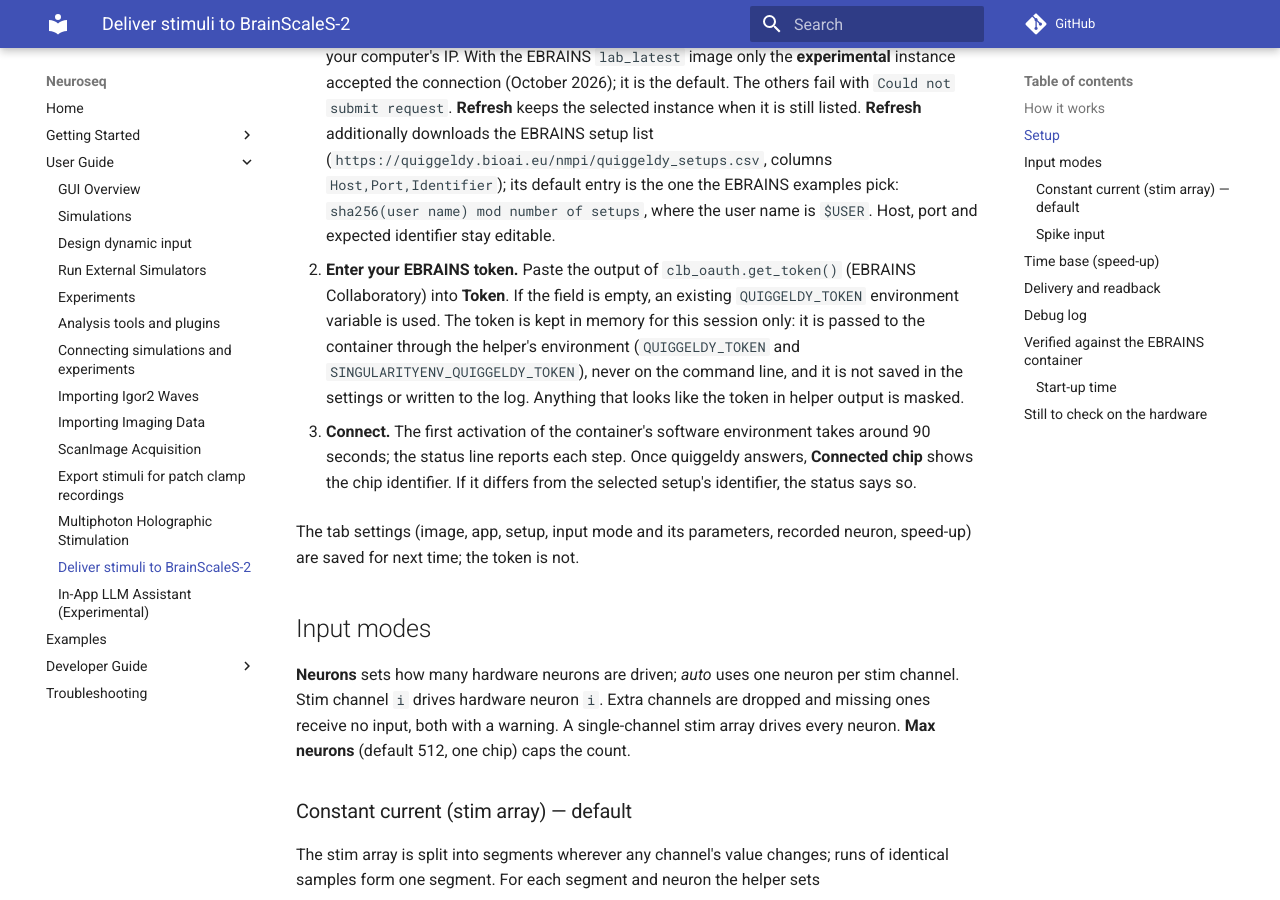
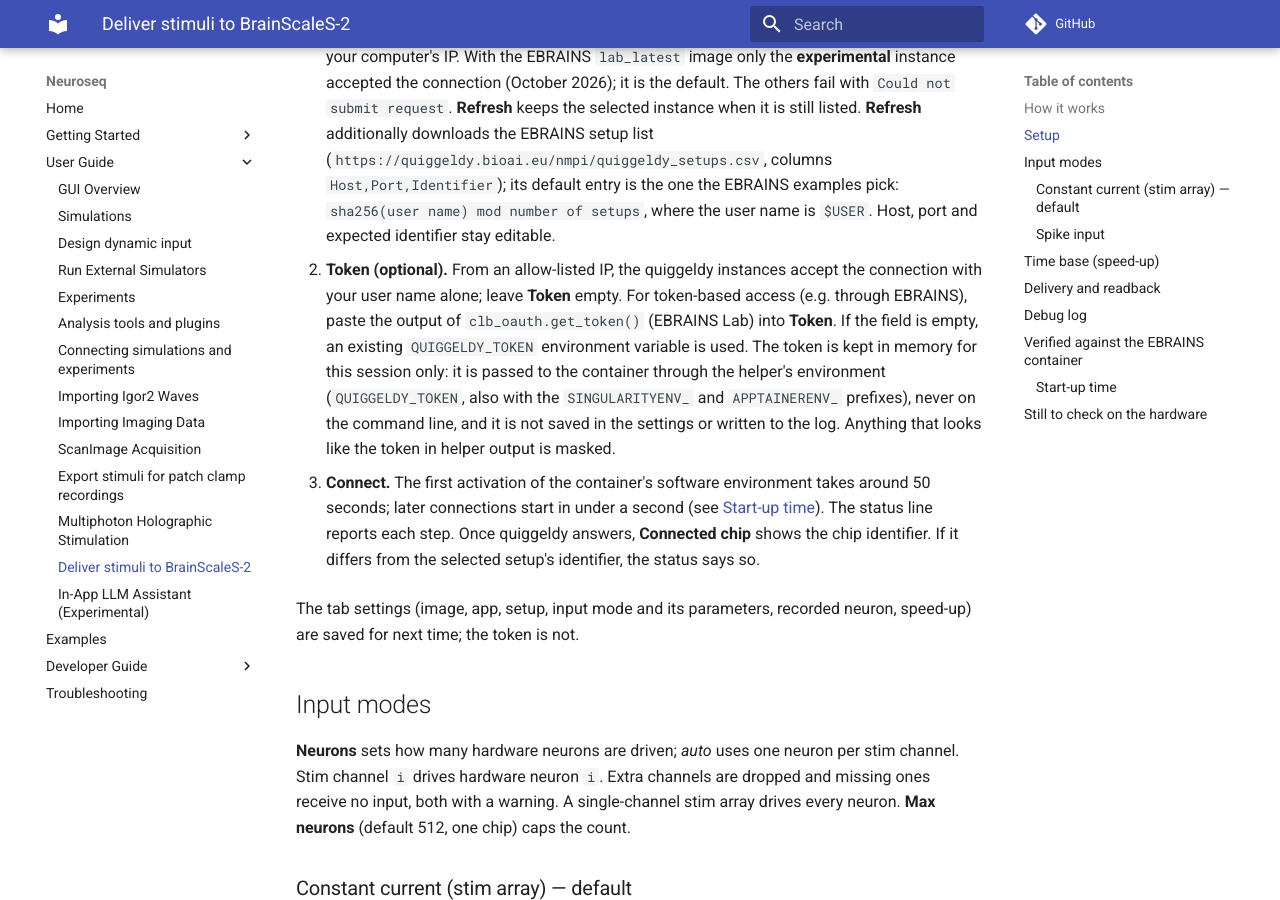
Before and after one commit to neuroseq/neuroseq, an MkDocs documentation site: the page built from docs/user_guide/brainscales2_delivery.md, in a window 1280 px wide and 900 px high, scrolled down 1196 px. Built offline with MkDocs 1.6.1 and Material for MkDocs 9.7.7, drawn with Linux system fonts in a browser that asks for light colours; comment, search, counter and statistics services are not loaded; some of the changed text lies outside the part shown.

Commit message:
Make the BrainScaleS-2 token optional
From an allow-listed IP the quiggeldy instances accept the connection
with the user name alone (verified: hxcube7fpga0chip57_1 through
quiggeldy.bioai.eu:11750 without a token). Drop the 'connect anyway?'
prompt and the 'will likely refuse access' warning, label the field as
optional, and reword the helper's notice. Update the user guide: token
step, start-up time, and the hardware status box.

Co-Authored-By: Claude Opus 5.5 <noreply@anthropic.com>

```diff
--- a/docs/user_guide/brainscales2_delivery.md
+++ b/docs/user_guide/brainscales2_delivery.md
@@ -6,12 +6,12 @@ holographic stimulation rig, the **BrainScaleS-2** tab delivers the current
 stim array to the BrainScaleS-2 (BSS-2) accelerated neuromorphic chip and adds
 the chip's response to the project as a new data group.
 
-!!! warning "Not yet verified on hardware"
+!!! warning "Delivery not yet verified on hardware"
 
-    The BSS-2 path has been tested only against a simulated helper. The
-    container calls and the time conversion listed under
-    [Assumptions](#assumptions-to-check-on-the-real-system) still have to be
-    confirmed on a real chip.
+    Connecting works on the real system (chip `hxcube7fpga0chip57_1` through
+    `quiggeldy.bioai.eu:11750`, October 2026), and the container calls were
+    checked against the EBRAINS image. Delivery runs have not been executed on
+    the chip yet; see [Still to check on the hardware](#still-to-check-on-the-hardware).
 
 ## How it works
 
@@ -60,16 +60,20 @@ open project tabs, but each tab only receives the results of its own runs.
    pick: `sha256(user name) mod number of setups`, where the user name is
    `$USER`. Host, port and expected identifier stay editable.
 
-3. **Enter your EBRAINS token.** Paste the output of `clb_oauth.get_token()`
-   (EBRAINS Collaboratory) into **Token**. If the field is empty, an existing
-   `QUIGGELDY_TOKEN` environment variable is used. The token is kept in memory
+3. **Token (optional).** From an allow-listed IP, the quiggeldy instances
+   accept the connection with your user name alone; leave **Token** empty.
+   For token-based access (e.g. through EBRAINS), paste the output of
+   `clb_oauth.get_token()` (EBRAINS Lab) into **Token**. If the field is
+   empty, an existing `QUIGGELDY_TOKEN` environment variable is used. The
+   token is kept in memory
    for this session only: it is passed to the container through the helper's
-   environment (`QUIGGELDY_TOKEN` and `SINGULARITYENV_QUIGGELDY_TOKEN`), never
+   environment (`QUIGGELDY_TOKEN`, also with the `SINGULARITYENV_` and `APPTAINERENV_` prefixes), never
    on the command line, and it is not saved in the settings or written to the
    log. Anything that looks like the token in helper output is masked.
 
 4. **Connect.** The first activation of the container's software environment
-   takes around 90 seconds; the status line reports each step. Once quiggeldy
+   takes around 50 seconds; later connections start in under a second (see
+   [Start-up time](#start-up-time)). The status line reports each step. Once quiggeldy
    answers, **Connected chip** shows the chip identifier. If it differs from the
    selected setup's identifier, the status says so.
 
```
Also changed, not shown: 3 other files.
